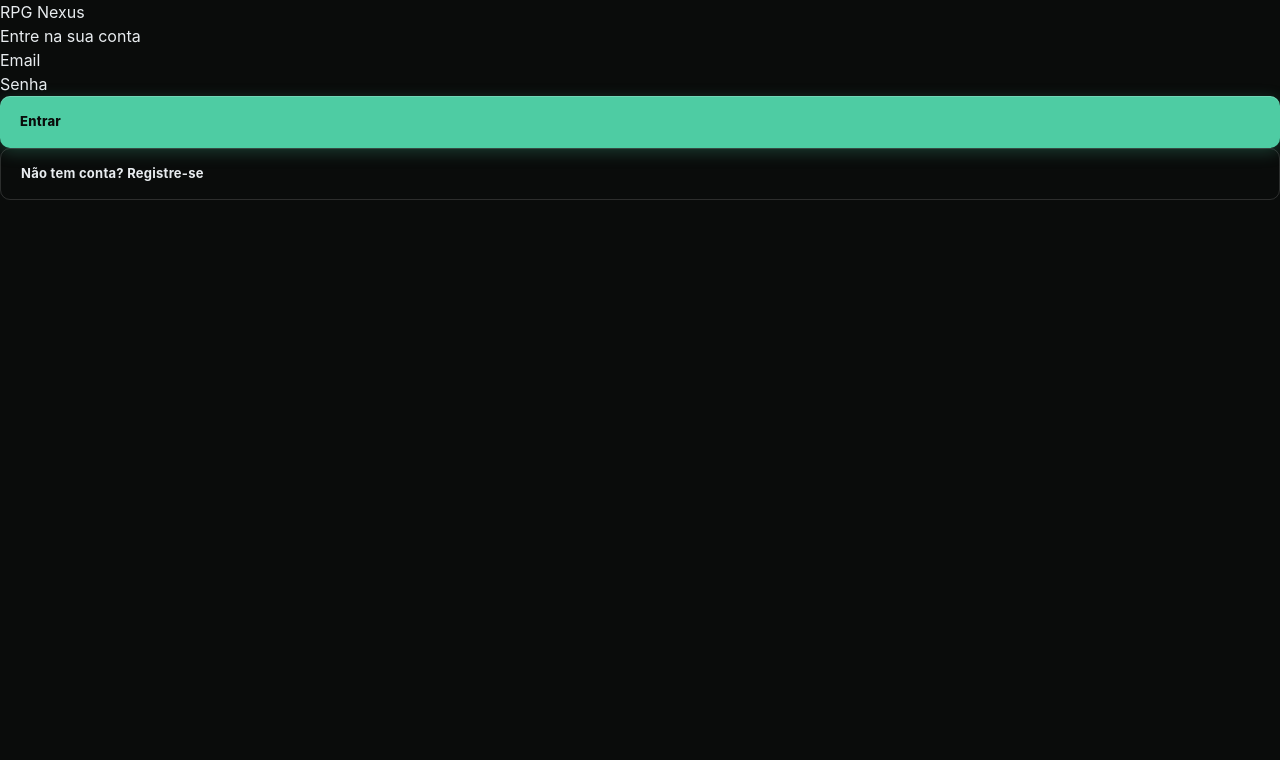
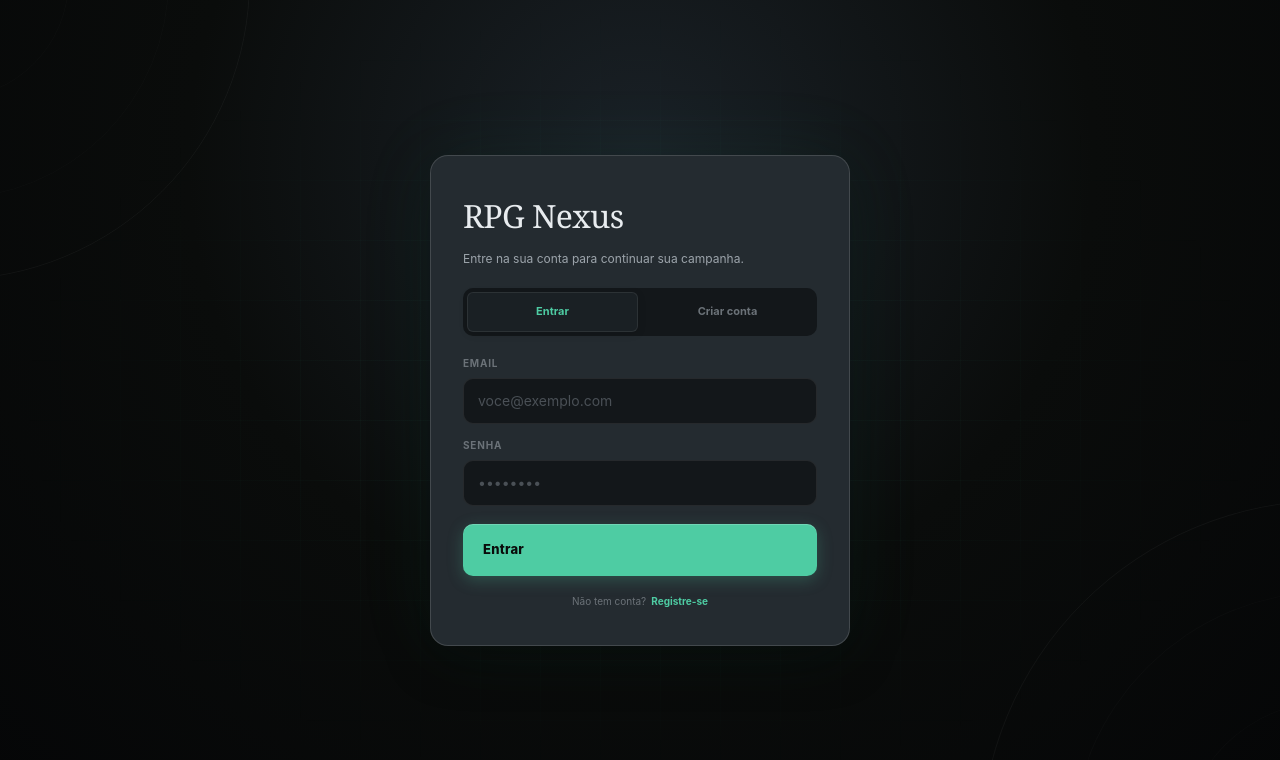
Before and after one commit to Matheuslinspg3/rpg-nexus-live, a Next.js app: page / in a window 1280 px wide. Shown: the top 760 px of the page. Built offline with nearby package versions, Linux system fonts and the light colour scheme; no server answers.

Commit message:
fix: align AuthForm with design system classes

```diff
--- a/app/components/AuthForm.tsx
+++ b/app/components/AuthForm.tsx
@@ -36,38 +36,55 @@ export function AuthForm() {
   }
 
   return (
-    <div className="auth-container">
-      <div className="auth-box">
-        <h1>RPG Nexus</h1>
-        <p>{isLogin ? 'Entre na sua conta' : 'Crie sua conta'}</p>
+    <div className="login-page">
+      <div className="login-orbit login-orbit-one" aria-hidden />
+      <div className="login-orbit login-orbit-two" aria-hidden />
+      <div className="basic-auth-card">
+        <div className="auth-brand">
+          <h1>RPG Nexus</h1>
+          <p>{isLogin ? 'Entre na sua conta para continuar sua campanha.' : 'Crie sua conta e comece sua jornada.'}</p>
+        </div>
 
-        <form onSubmit={handleSubmit}>
+        <div className="auth-tabs">
+          <button type="button" className={isLogin ? 'active' : ''} onClick={() => { setIsLogin(true); setError('') }} disabled={loading}>
+            Entrar
+          </button>
+          <button type="button" className={!isLogin ? 'active' : ''} onClick={() => { setIsLogin(false); setError('') }} disabled={loading}>
+            Criar conta
+          </button>
+        </div>
+
+        <form className="auth-form" onSubmit={handleSubmit}>
           {!isLogin && (
-            <div className="form-field">
-              <label>Nome de usuário</label>
+            <label className="auth-field">
+              <span>Nome de usuário</span>
               <input
                 type="text"
                 value={username}
                 onChange={(e) => setUsername(e.target.value)}
-                required
+                required={!isLogin}
                 disabled={loading}
+                placeholder="seu_nick"
+                autoComplete="username"
               />
-            </div>
+            </label>
           )}
 
-          <div className="form-field">
-            <label>Email</label>
+          <label className="auth-field">
+            <span>Email</span>
             <input
               type="email"
               value={email}
               onChange={(e) => setEmail(e.target.value)}
               required
               disabled={loading}
+              placeholder="voce@exemplo.com"
+              autoComplete="email"
             />
-          </div>
+          </label>
 
-          <div className="form-field">
-            <label>Senha</label>
+          <label className="auth-field">
+            <span>Senha</span>
             <input
               type="password"
               value={password}
@@ -75,27 +92,24 @@ export function AuthForm() {
               required
               disabled={loading}
               minLength={6}
+              placeholder="••••••••"
+              autoComplete={isLogin ? 'current-password' : 'new-password'}
             />
-          </div>
+          </label>
 
-          {error && <p className="error-message">{error}</p>}
+          {error && <p className="auth-error">{error}</p>}
 
-          <button type="submit" disabled={loading} className="primary-button">
+          <button type="submit" disabled={loading} className="primary-button auth-submit">
             {loading ? 'Aguarde...' : isLogin ? 'Entrar' : 'Criar conta'}
           </button>
+        </form>
 
-          <button
-            type="button"
-            onClick={() => {
-              setIsLogin(!isLogin)
-              setError('')
-            }}
-            className="secondary-button"
-            disabled={loading}
-          >
-            {isLogin ? 'Não tem conta? Registre-se' : 'Já tem conta? Entre'}
+        <div className="auth-switch">
+          <span>{isLogin ? 'Não tem conta?' : 'Já tem conta?'}</span>
+          <button type="button" onClick={() => { setIsLogin(!isLogin); setError('') }} disabled={loading}>
+            {isLogin ? 'Registre-se' : 'Entre'}
           </button>
-        </form>
+        </div>
       </div>
     </div>
   )
```
